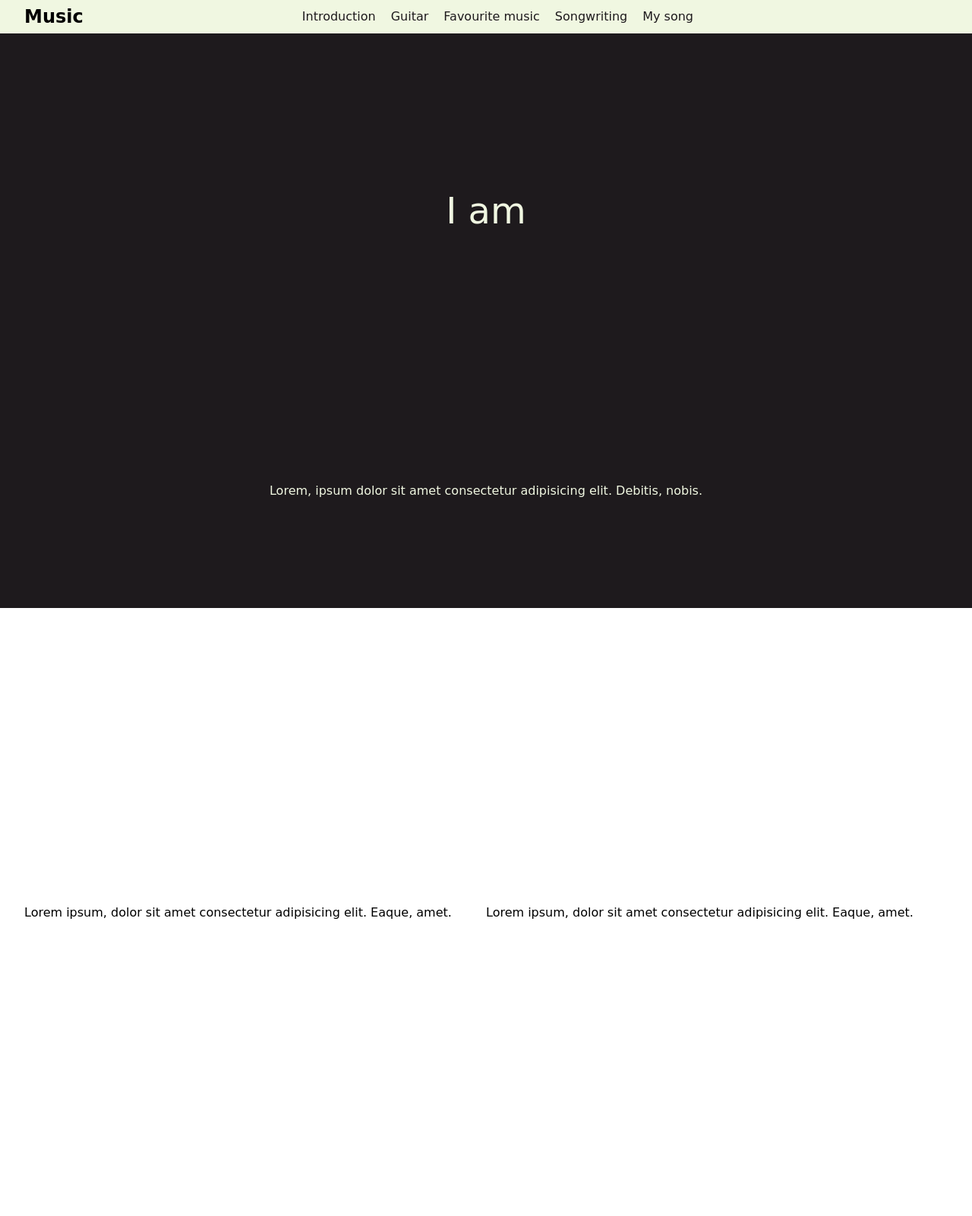
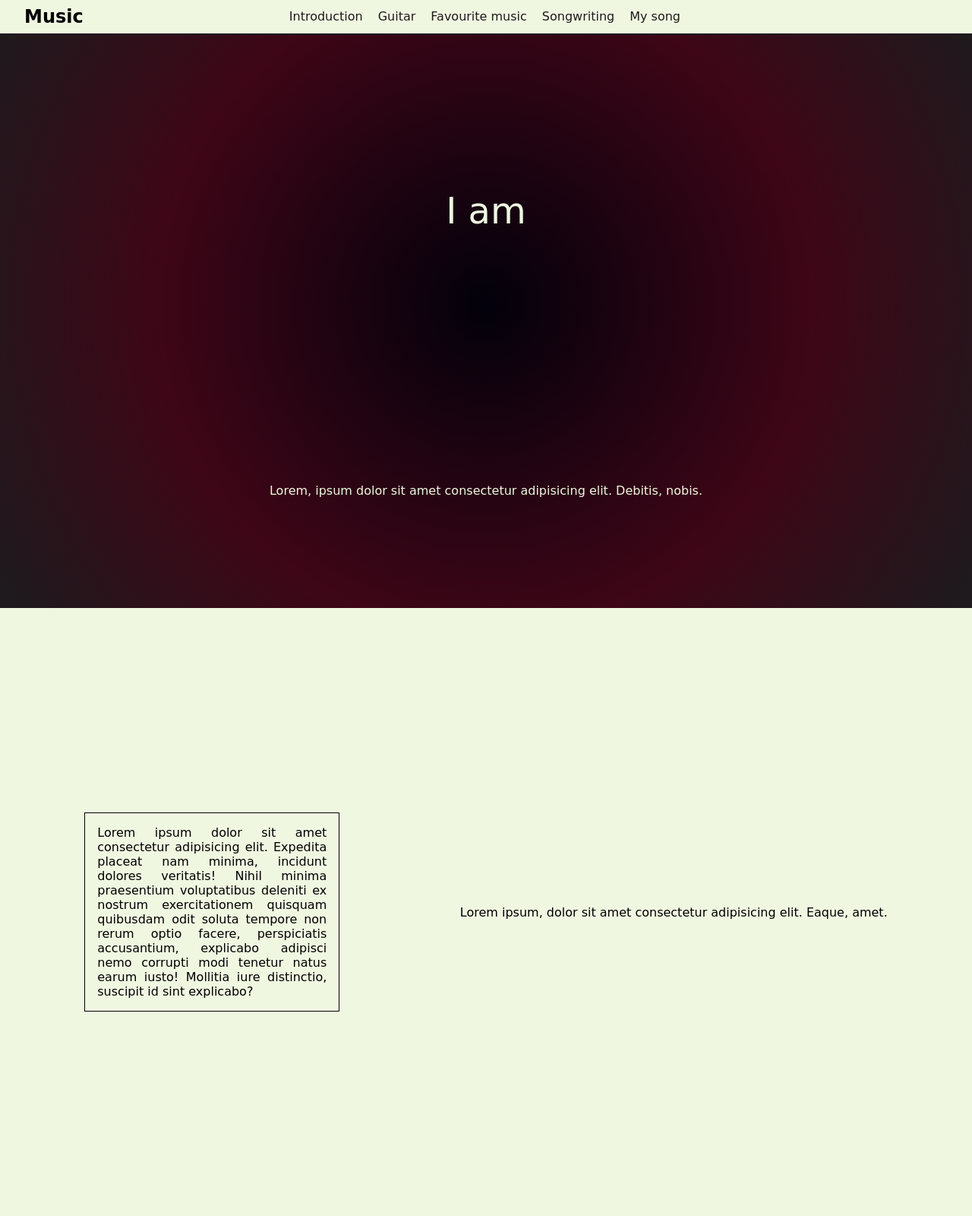
Before and after one commit to lifeconsciousness/About_me, a plain HTML site: page index.html in a window 1280 px wide. Shown: the top 1600 px of the page at 76% size. Drawn offline with Linux system fonts and the light colour scheme; a web font is replaced by a local one.

Commit message:
css changes

```diff
--- a/css/_guitar.scss
+++ b/css/_guitar.scss
@@ -0,0 +1,12 @@
+
+.guitar-section{
+    background-color: var(--white-main);
+
+    .guitar-text{
+        max-width: 21em;
+        text-align: justify;
+
+        border: 1px black solid;
+        padding: 1em;
+    }
+}
--- a/css/_header.scss
+++ b/css/_header.scss
@@ -16,6 +16,7 @@ header{
     nav{
         display: flex;
         gap: 20px;
+        margin-right: 34px;
 
         a{
             color: var(--black-main);
@@ -86,3 +87,11 @@ header{
         }
     }
 }
+
+@media (max-width: 1020px){
+    header{
+        nav{
+            margin-right: 0;
+        }
+    }
+}
--- a/css/_introduction.scss
+++ b/css/_introduction.scss
@@ -1,7 +1,17 @@
 //add dark background, maybe gradient
 
 .introduction-section{
-    background-color: var(--black-main);
+    //background-color: var(--black-main);
+
+    // background: rgb(2,0,36);
+    // background: radial-gradient(circle, rgba(2,0,36,1) 0%, rgba(62,6,23,1) 57%, rgba(30,26,29,1) 97%);
+
+    background: rgb(2,0,36);
+    background: radial-gradient(circle, rgb(2, 1, 11) 0%, rgba(62,6,23,1) 57%, rgba(30,26,29,1) 97%);
+
+    // background: rgb(2,0,36);
+    // background: radial-gradient(circle, rgba(2,0,36,1) 0%, rgba(40,6,62,1) 57%, rgba(30,26,29,1) 97%);
+
     color: var(--white-main);
 
     display: grid;
--- a/index.html
+++ b/index.html
@@ -8,6 +8,8 @@
     <link rel="stylesheet" href="./css/style.css">
     <script defer src="./js/script.js"></script>
     <script defer src="./js/header.js"></script>
+    <script defer src="./js/typewriter.js"></script>
+    <script defer src="./js/guitar.js"></script>
 </head>
 <body>
     <header>
@@ -35,8 +37,8 @@
         <div class="introduction-text">Lorem, ipsum dolor sit amet consectetur adipisicing elit. Debitis, nobis.</div>
     </section>
 
-    <section id="guitar" class="guitar-section section grid-horizontal align-items-centered">
-        <div class="guitar-text">Lorem ipsum, dolor sit amet consectetur adipisicing elit. Eaque, amet.</div>
+    <section id="guitar" class="guitar-section section grid-horizontal align-items-centered justify-content-centered">
+        <div class="guitar-text">Lorem ipsum dolor sit amet consectetur adipisicing elit. Expedita placeat nam minima, incidunt dolores veritatis! Nihil minima praesentium voluptatibus deleniti ex nostrum exercitationem quisquam quibusdam odit soluta tempore non rerum optio facere, perspiciatis accusantium, explicabo adipisci nemo corrupti modi tenetur natus earum iusto! Mollitia iure distinctio, suscipit id sint explicabo?</div>
         <div class="guitar">Lorem ipsum, dolor sit amet consectetur adipisicing elit. Eaque, amet.</div>
     </section>
 
```
Also changed, not shown: css/style.css, js/guitar.js (added), 1 other file.
